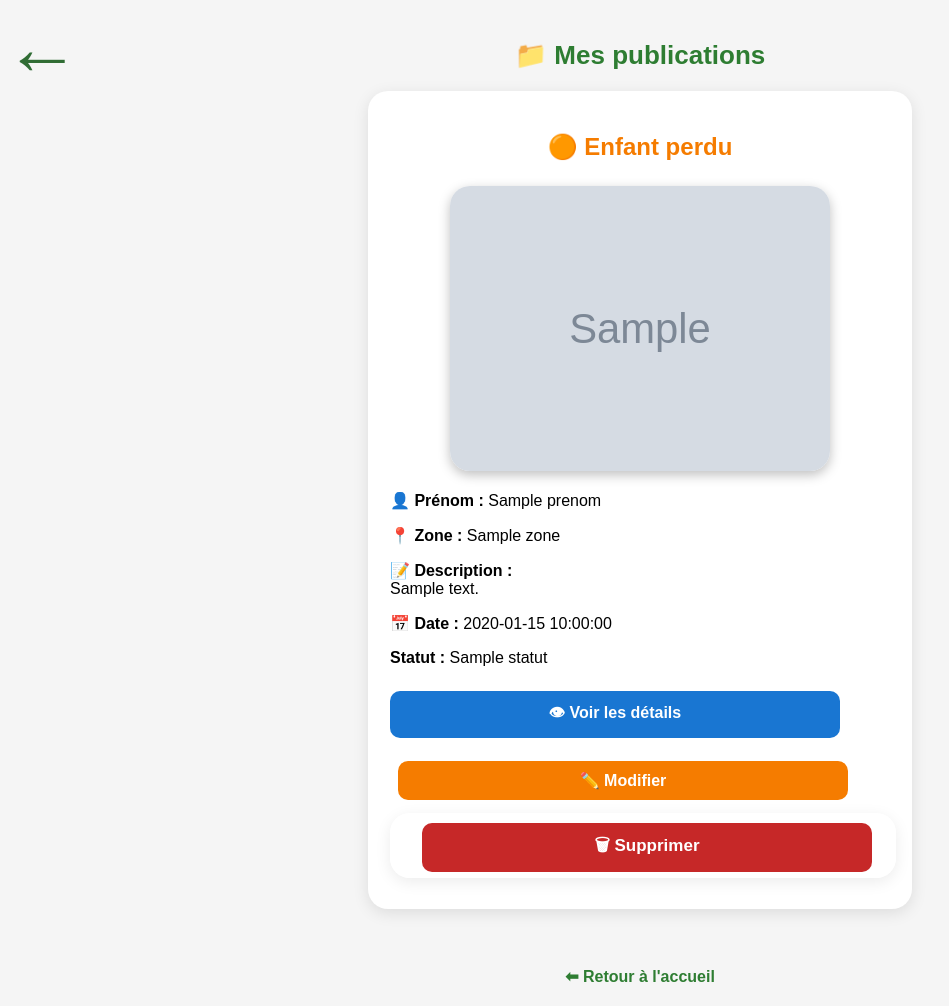
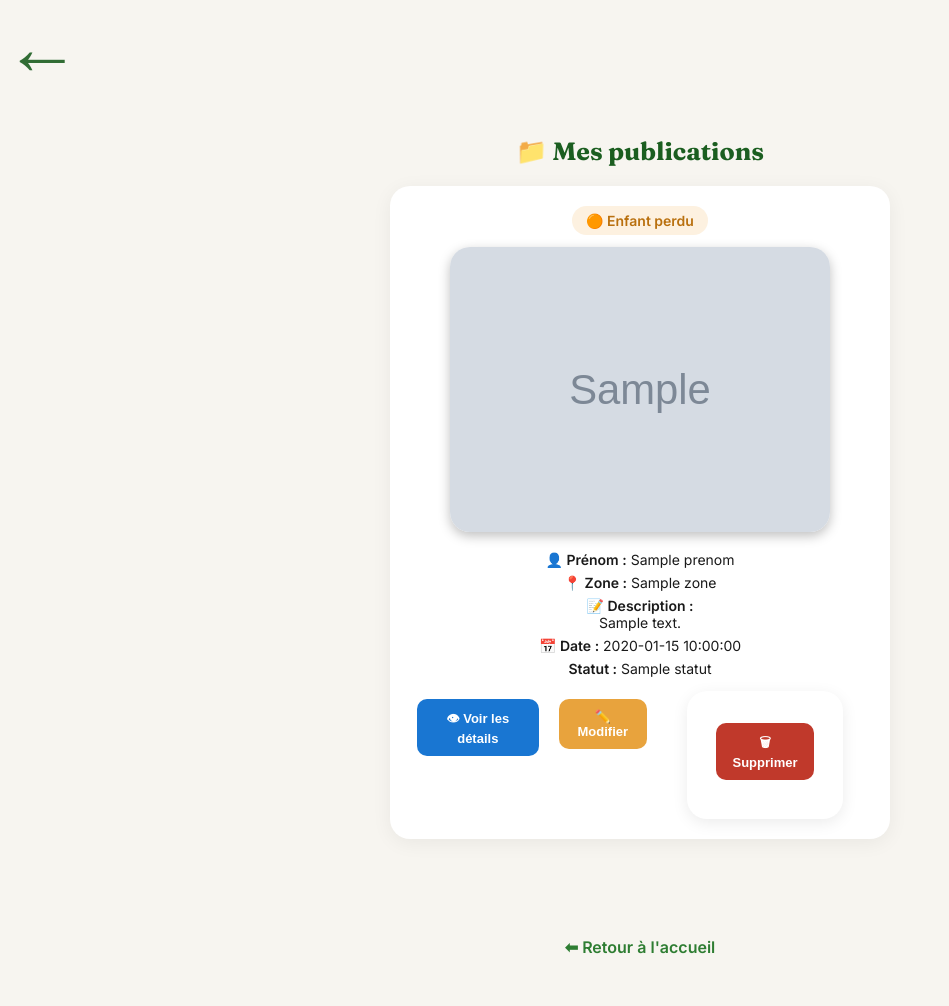
Before and after one commit to symamadou19888-hub/Hale-Bou-Rer, a Flask app: template templates/mes_publications.html in a window 1280 px wide. Shown: the whole page, without its empty margins (0-949 px from the left). After the commit the page ends 954 px from the top, so only its background shows below. Run offline with Flask 3, Linux system fonts and the light colour scheme; the template is opened without the code that fills it: most values are stand-ins (such as "Sample title", 1, 10 or a date in 2020); grey boxes marked "Sample" are stand-in pictures.

Commit message:
Redesign page mes publications

```diff
--- a/templates/mes_publications.html
+++ b/templates/mes_publications.html
@@ -4,6 +4,8 @@
     <meta charset="UTF-8">
     <meta name="viewport" content="width=device-width, initial-scale=1.0">
     <title>Mes publications - Halé Bou Rér</title>
+    <link rel="preconnect" href="https://fonts.googleapis.com">
+    <link href="https://fonts.googleapis.com/css2?family=Fraunces:wght@600;700&family=Inter:wght@400;500;600&display=swap" rel="stylesheet">
     <link rel="stylesheet" href="{{ url_for('static', filename='css/style.css') }}">
 </head>
 
@@ -14,6 +16,11 @@
 </button>
 
 <style>
+body {
+    background: #F7F5F0;
+    font-family: 'Inter', sans-serif;
+    margin: 0;
+}
 .btn-retour {
     position: fixed;
     top: -10px;
@@ -21,7 +28,6 @@
     width: auto;
     height: auto;
     border: none;
-    border-radius: 0;
     background: transparent;
     color: #1B5E20;
     font-size: 76px;
@@ -31,9 +37,55 @@
     z-index: 999;
     line-height: 1;
 }
+.page-mes-pubs {
+    max-width: 500px;
+    margin: 0 auto;
+    padding: 96px 20px 40px 20px;
+}
+.titre-mes-pubs {
+    font-family: 'Fraunces', serif;
+    font-size: 25px;
+    color: #1B5E20;
+    text-align: center;
+    margin-bottom: 20px;
+}
+.carte-pub {
+    background: white;
+    border-radius: 20px;
+    padding: 20px;
+    margin-bottom: 18px;
+    box-shadow: 0 4px 20px rgba(0,0,0,0.06);
+}
+.badge-statut {
+    display: inline-block;
+    padding: 6px 14px;
+    border-radius: 20px;
+    font-weight: 600;
+    font-size: 14px;
+    margin-bottom: 12px;
+}
+.badge-trouve { background: #E6F4EA; color: #1B5E20; }
+.badge-perdu { background: #FDF1E0; color: #B9700E; }
+.carte-pub p { font-size: 14px; color: #1A1A1A; margin: 6px 0; }
+.actions-pub {
+    margin-top: 14px;
+    display: flex;
+    flex-wrap: wrap;
+    gap: 8px;
+}
+.actions-pub button {
+    border: none;
+    padding: 10px 14px;
+    border-radius: 10px;
+    cursor: pointer;
+    font-weight: 600;
+    font-size: 13px;
+    color: white;
+}
 </style>
 
-<h1>📁 Mes publications</h1>
+<div class="page-mes-pubs">
+<h1 class="titre-mes-pubs">📁 Mes publications</h1>
 
 {% if not publications %}
 <p style="text-align:center; margin-top:30px;">Vous n'avez encore publié aucun signalement.</p>
@@ -41,12 +93,12 @@
 
 {% for signalement in publications %}
 
-<div class="carte-signalement">
+<div class="carte-pub">
 
 {% if signalement["type"] == "trouve" %}
-<h2 class="trouve">🟢 Enfant trouvé</h2>
+<span class="badge-statut badge-trouve">🟢 Enfant trouvé</span>
 {% else %}
-<h2 class="perdu">🟠 Enfant perdu</h2>
+<span class="badge-statut badge-perdu">🟠 Enfant perdu</span>
 {% endif %}
 
 {% if signalement["photo"] %}
@@ -62,25 +114,25 @@
 <p><b>📅 Date :</b> {{ signalement["date_creation"] }}</p>
 <p><b>Statut :</b> {{ signalement["statut"] }}</p>
 
-<div style="margin-top:15px;">
+<div class="actions-pub">
 <a href="/detail/{{ signalement['id'] }}">
-<button type="button" style="background:#1976D2;color:white;border:none;padding:10px 15px;border-radius:10px;cursor:pointer;">
+<button type="button" style="background:#1976D2;">
 👁 Voir les détails
 </button>
 </a>
 <a href="/modifier/{{ signalement['id'] }}">
-<button type="button" style="background:#F57C00;color:white;border:none;padding:10px 15px;border-radius:10px;cursor:pointer;margin-left:8px;">
+<button type="button" style="background:#E8A33D;">
 ✏️ Modifier
 </button>
 </a>
 <form method="POST" action="/supprimer/{{ signalement['id'] }}" style="display:inline;" onsubmit="return confirm('Voulez-vous vraiment supprimer cette publication ?');">
-<button type="submit" style="background:#C62828;color:white;border:none;padding:10px 15px;border-radius:10px;cursor:pointer;margin-left:8px;">
+<button type="submit" style="background:#C0392B;">
 🗑 Supprimer
 </button>
 </form>
 {% if signalement["type"] == "perdu" %}
 <form method="POST" action="/marquer-retrouve/{{ signalement['id'] }}" style="display:inline;" onsubmit="return confirm('Confirmer que cet enfant a été retrouvé ?');">
-<button type="submit" style="background:#2E7D32;color:white;border:none;padding:10px 15px;border-radius:10px;cursor:pointer;margin-left:8px;">
+<button type="submit" style="background:#1B5E20;">
 ✅ Marquer comme retrouvé
 </button>
 </form>
@@ -91,6 +143,7 @@
 
 {% endfor %}
 
+</div>
 <br>
 <a href="/">⬅ Retour à l'accueil</a>
 
```
